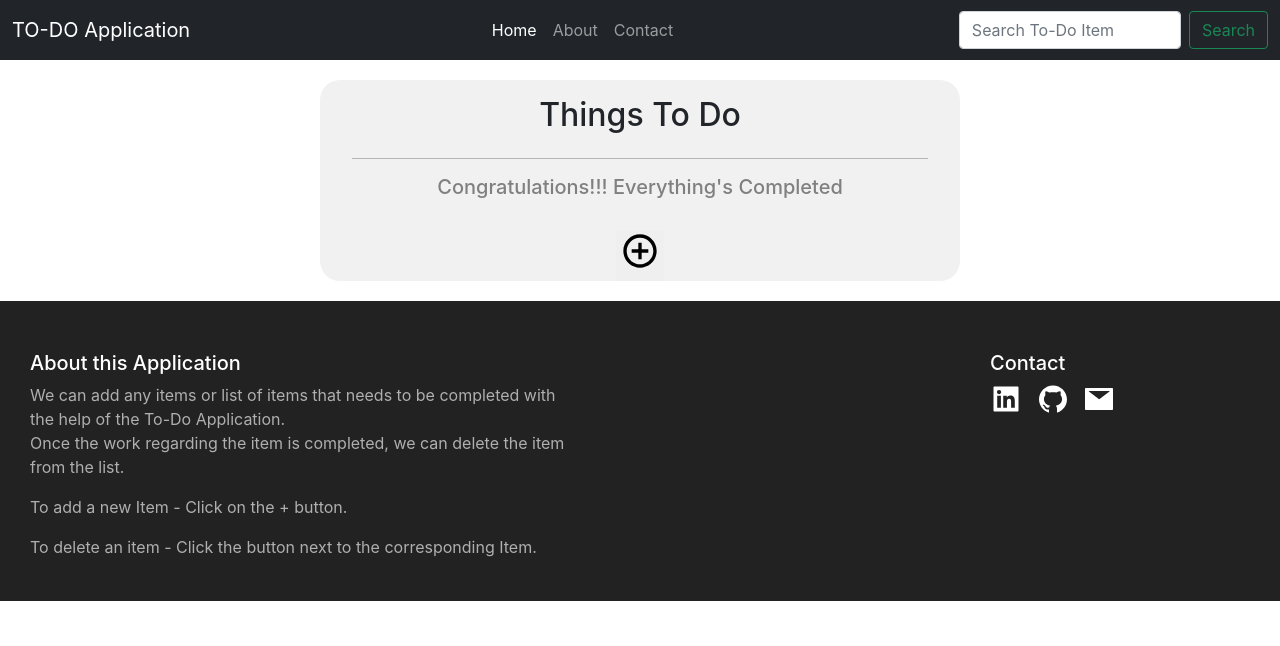
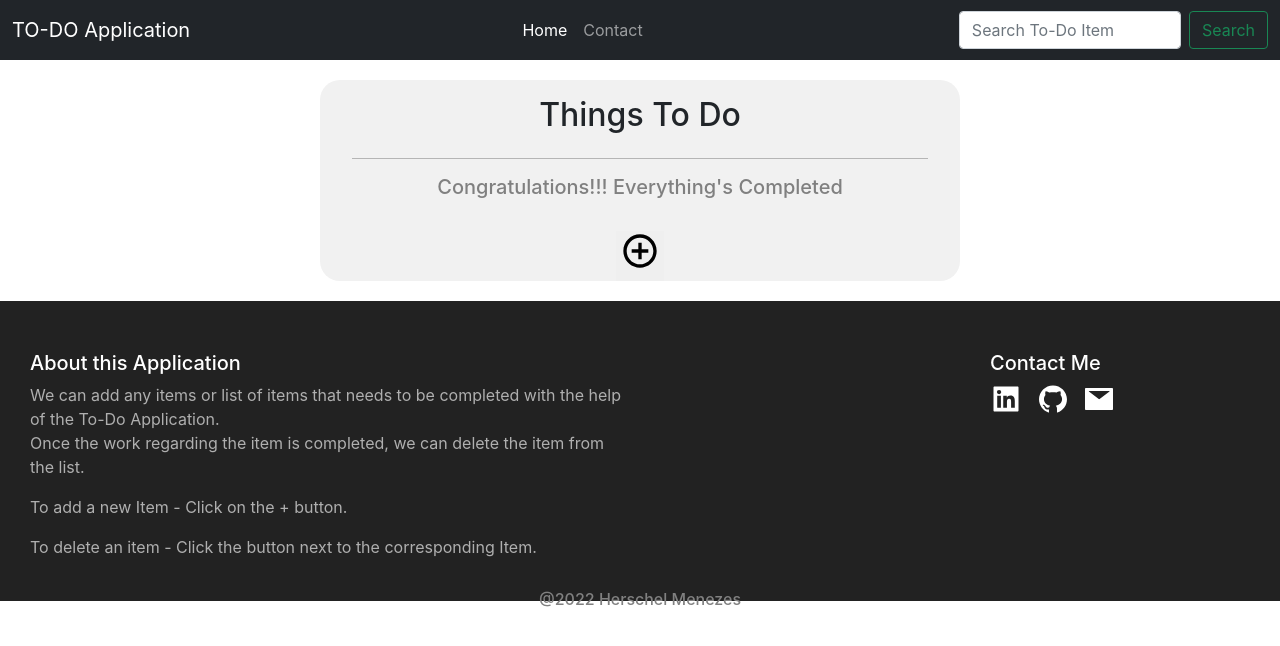
Before and after one commit to TensaCoder/To-Do-React-App, a React (Create React App) app in the folder Client/: page / in a window 1280 px wide. Shown: the top 646 px of the page. Built offline with nearby package versions, Linux system fonts and the light colour scheme.

Commit message:
Footer and Header CSS Updation

```diff
--- a/Client/src/CSS/Footer.css
+++ b/Client/src/CSS/Footer.css
@@ -6,9 +6,10 @@
     background-color: rgb(34, 34, 34);
     color: white;
     display: flex;
+    flex-wrap: wrap;
 }
 .left{
-    width: 46%;
+    width: 50%;
     padding: 15px;
     padding-left: 30px;
     padding-top: 50px;
@@ -22,7 +23,7 @@
 
 .right{
     float: right;
-    width: 46%;
+    width: 50%;
     padding: 15px;
     padding-left: 350px;
     padding-top: 50px;
@@ -33,3 +34,9 @@
     text-decoration: none;
     padding-right: 10px;
 }
+#footer-end{
+    display: block;
+    width: 100%;
+    text-align: center;
+    color: grey;
+}
--- a/Client/src/Components/Footer.js
+++ b/Client/src/Components/Footer.js
@@ -1,10 +1,11 @@
 import React from 'react';
 import '../CSS/Footer.css'
-import {AiFillLinkedin, AiFillGithub, AiFillMail} from 'react-icons/ai';
+import { AiFillLinkedin, AiFillGithub, AiFillMail } from 'react-icons/ai';
 
 
 function Footer() {
   return (
+    <>
       <div className='footer'>
         <div className="left">
           <h5> About this Application</h5>
@@ -14,12 +15,14 @@ function Footer() {
           <p>To delete an item - Click the button next to the corresponding Item.</p>
         </div>
         <div className="right">
-        <h5>Contact</h5>
-        <a href="https://in.linkedin.com/in/herschel-menezes-93abb6227"> <AiFillLinkedin size='2em'/> </a>
-        <a href="https://github.com/TensaCoder"> <AiFillGithub size='2em'/> </a>
-        <a href="mailto:herschel.menezes00@gmail.com"> <AiFillMail size='2em'/> </a>
+          <h5>Contact Me</h5>
+          <a href="https://in.linkedin.com/in/herschel-menezes-93abb6227"> <AiFillLinkedin size='2em' /> </a>
+          <a href="https://github.com/TensaCoder"> <AiFillGithub size='2em' /> </a>
+          <a href="mailto:herschel.menezes00@gmail.com"> <AiFillMail size='2em' /> </a>
         </div>
+        <h6 id='footer-end'>@2022 Herschel Menezes</h6>
       </div>
+    </>
   )
 }
 
--- a/Client/src/Components/Header.js
+++ b/Client/src/Components/Header.js
@@ -5,17 +5,17 @@ const Header = () => {
   return (
     <nav class="navbar navbar-expand-lg navbar-dark bg-dark">
       <div class="container-fluid">
-        <a class="navbar-brand" href="#">TO-DO Application</a>
+        <a class="navbar-brand" href="">TO-DO Application</a>
         <div class="collapse navbar-collapse" id="navbarNavDropdown">
           <ul class="navbar-nav">
             <li class="nav-item">
               <a class="nav-link active" aria-current="page" href="#">Home</a>
             </li>
+            {/* <li class="nav-item">
+              <a class="nav-link" href="#">About</a>
+            </li> */}
             <li class="nav-item">
-              <a class="nav-link" href="#">About</a>
-            </li>
-            <li class="nav-item">
-              <a class="nav-link" href="#">Contact</a>
+              <a class="nav-link" to=''>Contact</a>
             </li>
           </ul>
         </div>
```
Lines whose indentation alone changed are shown as unchanged.
